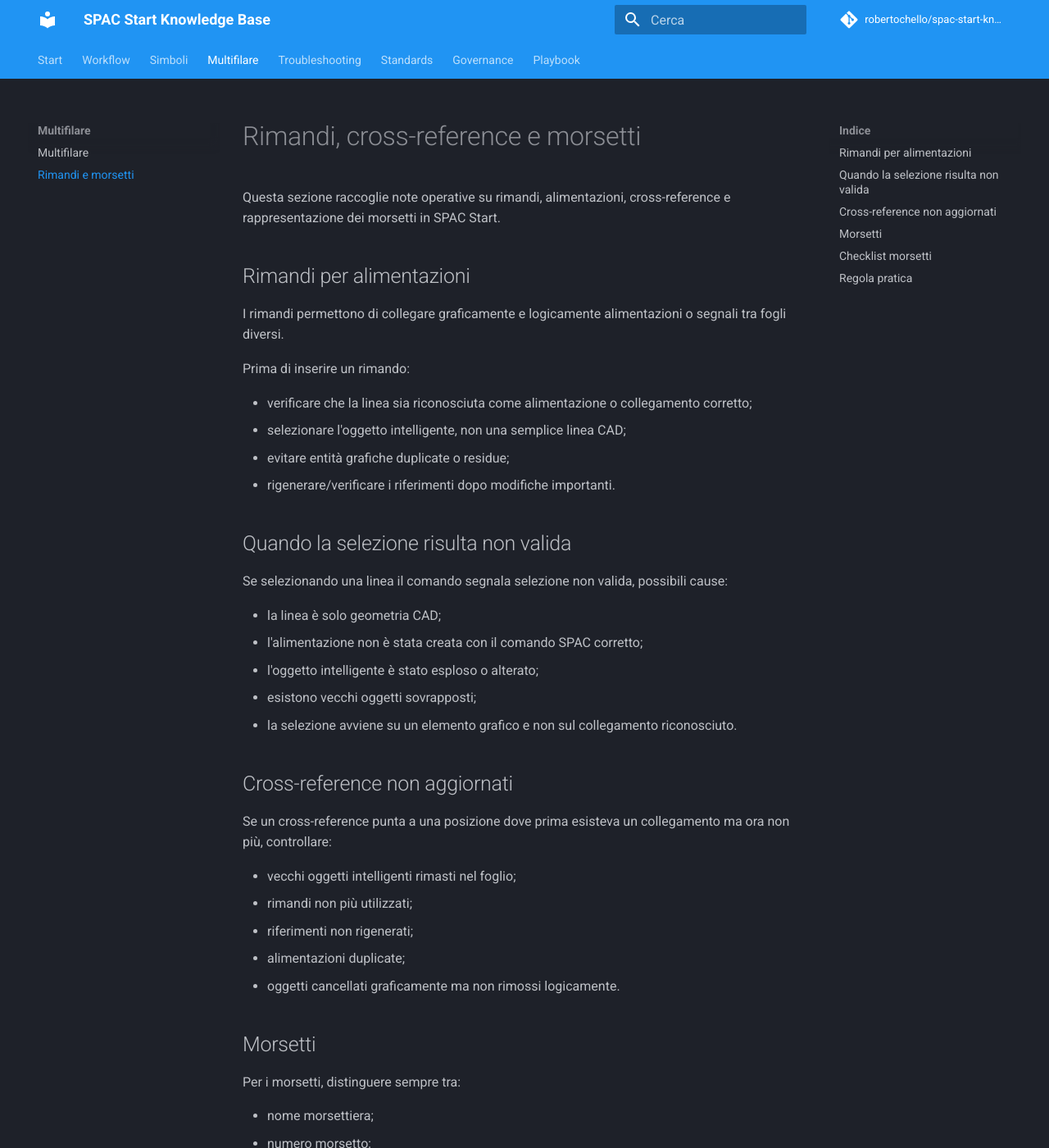
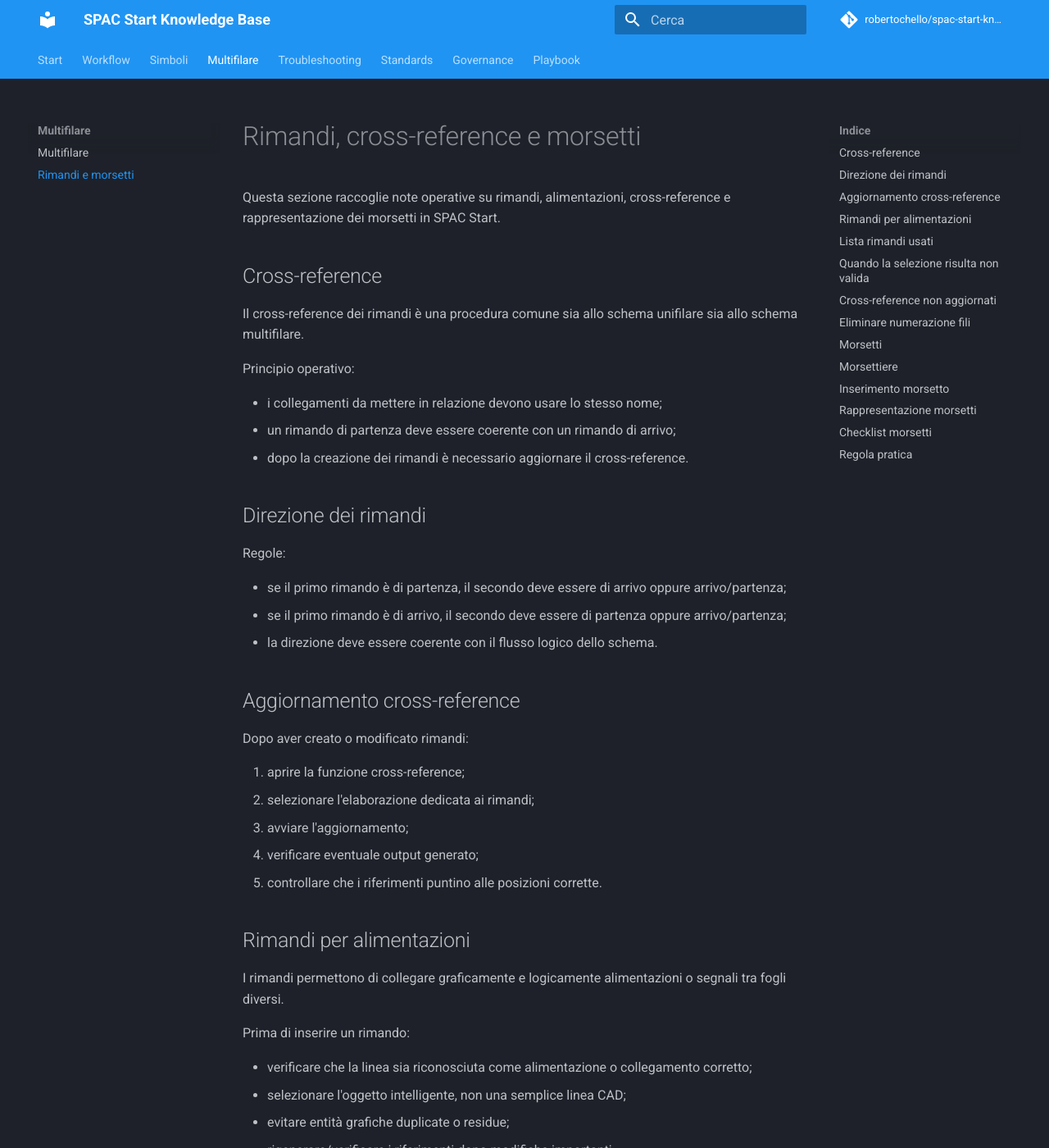
Before and after one commit to robertochello/spac-start-knowledge-base, an MkDocs documentation site: the page built from docs/06-cross-references-terminals.md, in a window 1280 px wide and 1400 px high. Shown: the whole window at 82% size. Built offline with MkDocs 1.6.1 and Material for MkDocs 9.7.7, drawn with Linux system fonts in a browser that asks for light colours; comment, search, counter and statistics services are not loaded; some of the changed text lies outside the part shown.

Commit message:
Expand cross references and terminals workflow

```diff
--- a/docs/06-cross-references-terminals.md
+++ b/docs/06-cross-references-terminals.md
@@ -1,6 +1,34 @@
 # Rimandi, cross-reference e morsetti
 
 Questa sezione raccoglie note operative su rimandi, alimentazioni, cross-reference e rappresentazione dei morsetti in SPAC Start.
+
+## Cross-reference
+
+Il cross-reference dei rimandi è una procedura comune sia allo schema unifilare sia allo schema multifilare.
+
+Principio operativo:
+
+- i collegamenti da mettere in relazione devono usare lo stesso nome;
+- un rimando di partenza deve essere coerente con un rimando di arrivo;
+- dopo la creazione dei rimandi è necessario aggiornare il cross-reference.
+
+## Direzione dei rimandi
+
+Regole:
+
+- se il primo rimando è di partenza, il secondo deve essere di arrivo oppure arrivo/partenza;
+- se il primo rimando è di arrivo, il secondo deve essere di partenza oppure arrivo/partenza;
+- la direzione deve essere coerente con il flusso logico dello schema.
+
+## Aggiornamento cross-reference
+
+Dopo aver creato o modificato rimandi:
+
+1. aprire la funzione cross-reference;
+2. selezionare l'elaborazione dedicata ai rimandi;
+3. avviare l'aggiornamento;
+4. verificare eventuale output generato;
+5. controllare che i riferimenti puntino alle posizioni corrette.
 
 ## Rimandi per alimentazioni
 
@@ -12,6 +40,19 @@
 - selezionare l'oggetto intelligente, non una semplice linea CAD;
 - evitare entità grafiche duplicate o residue;
 - rigenerare/verificare i riferimenti dopo modifiche importanti.
+
+## Lista rimandi usati
+
+Per controllare i rimandi presenti nello schema, usare la funzione che mostra la lista dei numeri usati e filtrare i soli rimandi.
+
+Questa lista è utile per:
+
+- individuare rimandi duplicati;
+- verificare nomi usati;
+- trovare ripetizioni;
+- controllare riferimenti non più coerenti.
+
+Nota: i numeri segnalati come ripetuti devono essere verificati prima di procedere con ulteriori modifiche.
 
 ## Quando la selezione risulta non valida
 
@@ -33,6 +74,12 @@
 - alimentazioni duplicate;
 - oggetti cancellati graficamente ma non rimossi logicamente.
 
+## Eliminare numerazione fili
+
+La funzione di eliminazione numerazione fili rimuove i numeri filo, ma non cancella i fili dallo schema.
+
+Usarla quando è necessario pulire una numerazione errata prima di rigenerarla.
+
 ## Morsetti
 
 Per i morsetti, distinguere sempre tra:
@@ -42,6 +89,45 @@
 - numero filo;
 - riferimento funzionale;
 - rappresentazione grafica selezionata.
+
+Prima di inserire morsetti è consigliato nominare i fili presenti nella pagina.
+
+## Morsettiere
+
+Durante la gestione morsettiere, verificare:
+
+- quadro di appartenenza;
+- morsettiera selezionata;
+- tipo morsetto;
+- progressione dei morsetti;
+- rappresentazione scelta.
+
+Per creare una nuova morsettiera, usare il menu contestuale della gestione morsettiere e assegnare un nome coerente.
+
+## Inserimento morsetto
+
+Workflow generale:
+
+1. selezionare la morsettiera;
+2. scegliere il tipo morsetto;
+3. creare un nuovo morsetto;
+4. selezionare il filo interessato;
+5. verificare il punto di inserimento;
+6. controllare rappresentazione e dati.
+
+Il punto in cui viene selezionato il filo determina il punto di inserimento del morsetto.
+
+## Rappresentazione morsetti
+
+Sigle operative:
+
+| Sigla | Significato |
+|---|---|
+| `NumI` | Numero filo di ingresso nel morsetto |
+| `NumO` | Numero filo di uscita dal morsetto |
+| `NumM` | Numero di morsetto |
+
+Per una lettura più chiara dello schema, preferire rappresentazioni che mostrino `NumM` insieme al nome della morsettiera.
 
 Se sul morsetto compare il numero filo invece del numero morsetto, il problema è probabilmente nella configurazione della rappresentazione grafica o nei dati visualizzati dal simbolo morsetto.
 
```
